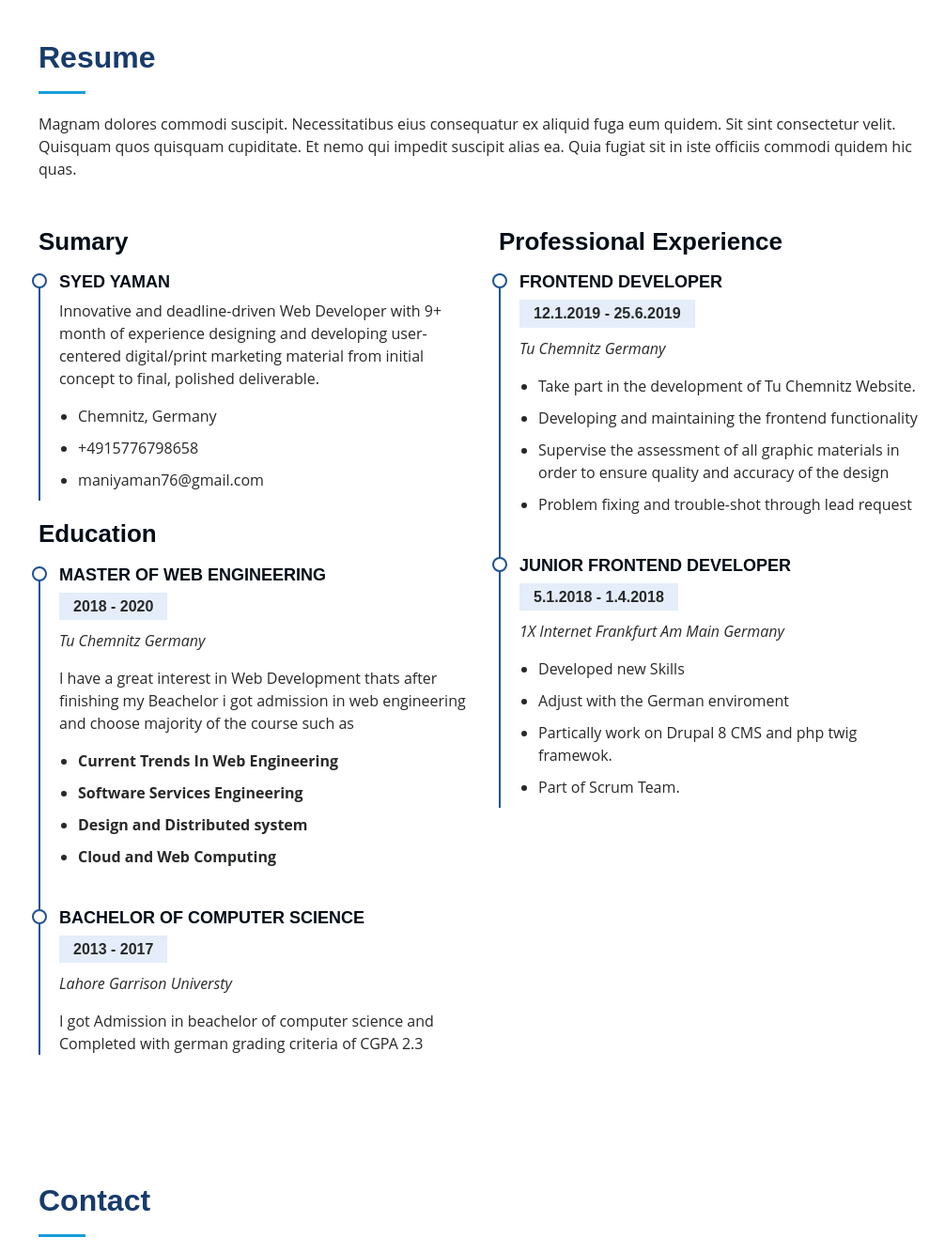
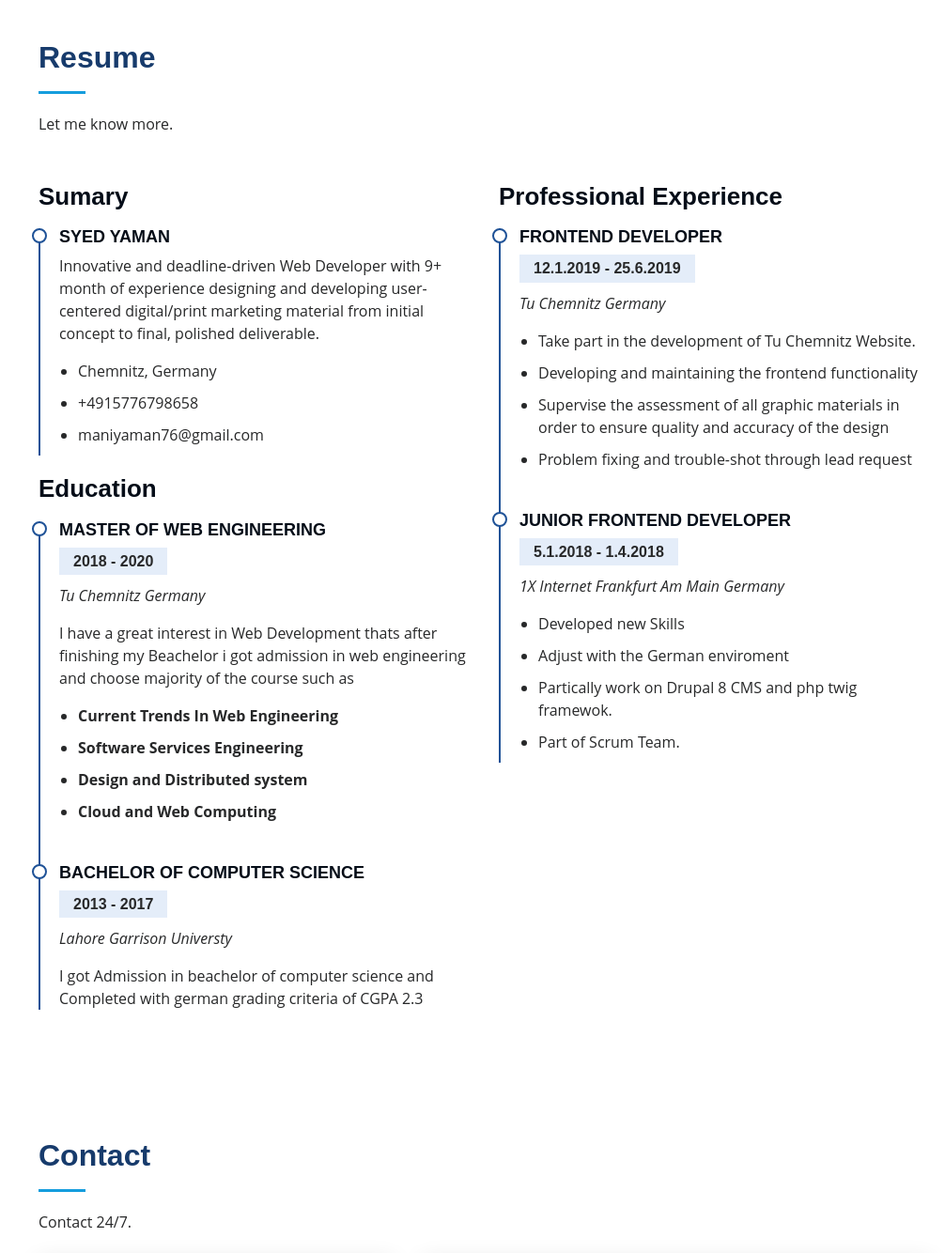
Before and after one commit to fattahyaman/my-portfolio, a plain HTML site: page index.html in a window 1280 px wide. Shown: the part 2270-3604 px from the top of the page at 94% size, without its empty margins (274-1280 px from the left). Drawn offline with Linux system fonts and the light colour scheme.

Commit message:
changes in resume part

```diff
--- a/index.html
+++ b/index.html
@@ -262,7 +262,7 @@
 
         <div class="section-title">
           <h2>Resume</h2>
-          <p>Magnam dolores commodi suscipit. Necessitatibus eius consequatur ex aliquid fuga eum quidem. Sit sint consectetur velit. Quisquam quos quisquam cupiditate. Et nemo qui impedit suscipit alias ea. Quia fugiat sit in iste officiis commodi quidem hic quas.</p>
+          <p>Let me know more.</p>
         </div>
 
         <div class="row">
@@ -337,7 +337,7 @@
 
         <div class="section-title">
           <h2>Contact</h2>
-          <p>Magnam dolores commodi suscipit. Necessitatibus eius consequatur ex aliquid fuga eum quidem. Sit sint consectetur velit. Quisquam quos quisquam cupiditate. Et nemo qui impedit suscipit alias ea. Quia fugiat sit in iste officiis commodi quidem hic quas.</p>
+          <p>Contact 24/7.</p>
         </div>
 
         <div class="row" data-aos="fade-in">
```
